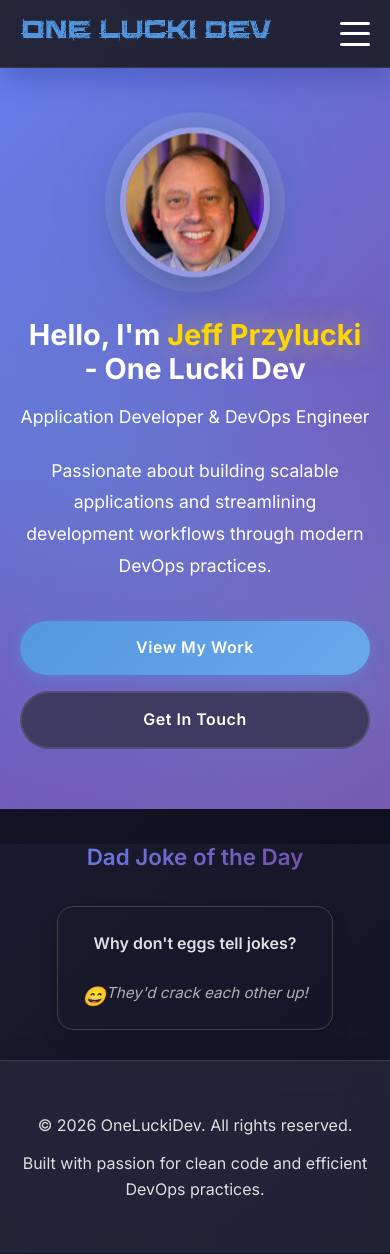
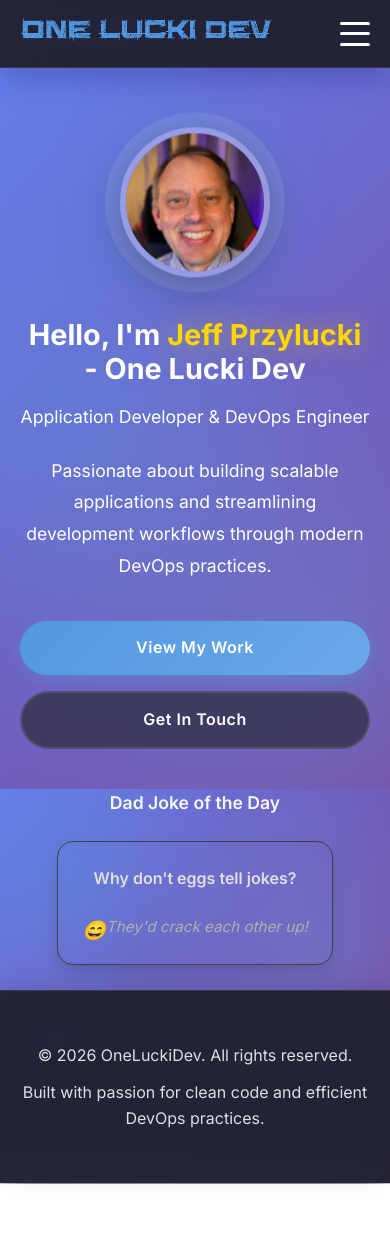
Before and after one commit to jeffpriz/oneluckidev-site, a React (Vite) app: page / in a window 390 px wide. Shown: the top 1254 px of the page. After the commit the page ends 1183 px from the top, so only its background shows below. Built offline with nearby package versions, Linux system fonts and the light colour scheme.

Commit message:
Refine Dad Jokes section to flow seamlessly with hero
Co-authored-by: jeffpriz <10476939+jeffpriz@users.noreply.github.com>

```diff
--- a/src/components/DadJoke.css
+++ b/src/components/DadJoke.css
@@ -1,25 +1,38 @@
 /* Dad Joke Section */
 .dad-joke-section {
-  background: var(--bg-primary);
-  padding: 60px 0;
+  background: linear-gradient(135deg, #667eea 0%, #764ba2 100%);
+  position: relative;
+  padding: 0 0 40px 0;
   text-align: center;
+  color: var(--text-light);
+}
+
+.dad-joke-section::before {
+  content: '';
+  position: absolute;
+  top: 0;
+  left: 0;
+  right: 0;
+  bottom: 0;
+  background:
+    radial-gradient(circle at 20% 50%, rgba(82, 152, 224, 0.3) 0%, transparent 50%),
+    radial-gradient(circle at 80% 80%, rgba(107, 168, 235, 0.3) 0%, transparent 50%);
+  pointer-events: none;
 }
 
 .dad-joke-content {
-  max-width: 800px;
+  max-width: 700px;
   margin: 0 auto;
   position: relative;
+  z-index: 1;
 }
 
 .dad-joke-title {
-  font-size: 2rem;
+  font-size: 1.4rem;
   font-weight: 600;
-  margin-bottom: 2rem;
-  color: var(--text-primary);
-  background: linear-gradient(135deg, #667eea 0%, #764ba2 100%);
-  -webkit-background-clip: text;
-  -webkit-text-fill-color: transparent;
-  background-clip: text;
+  margin-bottom: 1.5rem;
+  color: var(--text-light);
+  opacity: 0.95;
 }
 
 .joke-card {
@@ -66,11 +79,11 @@
 
 @media (max-width: 768px) {
   .dad-joke-section {
-    padding: 40px 0;
+    padding: 0 0 30px 0;
   }
 
   .dad-joke-title {
-    font-size: 1.6rem;
+    font-size: 1.2rem;
   }
 
   .joke-card {
@@ -93,11 +106,11 @@
 
 @media (max-width: 480px) {
   .dad-joke-section {
-    padding: 30px 0;
+    padding: 0 0 25px 0;
   }
 
   .dad-joke-title {
-    font-size: 1.4rem;
+    font-size: 1.1rem;
   }
 
   .joke-card {
--- a/src/pages/Home.css
+++ b/src/pages/Home.css
@@ -4,7 +4,7 @@
   position: relative;
   overflow: hidden;
   color: var(--text-light);
-  padding: 120px 0;
+  padding: 120px 0 60px 0;
   text-align: center;
 }
 
@@ -89,7 +89,7 @@
 
 @media (max-width: 768px) {
   .hero {
-    padding: 80px 0;
+    padding: 80px 0 50px 0;
   }
 
   .hero-title {
@@ -112,7 +112,7 @@
 
 @media (max-width: 480px) {
   .hero {
-    padding: 60px 0;
+    padding: 60px 0 40px 0;
   }
 
   .hero-title {
```
